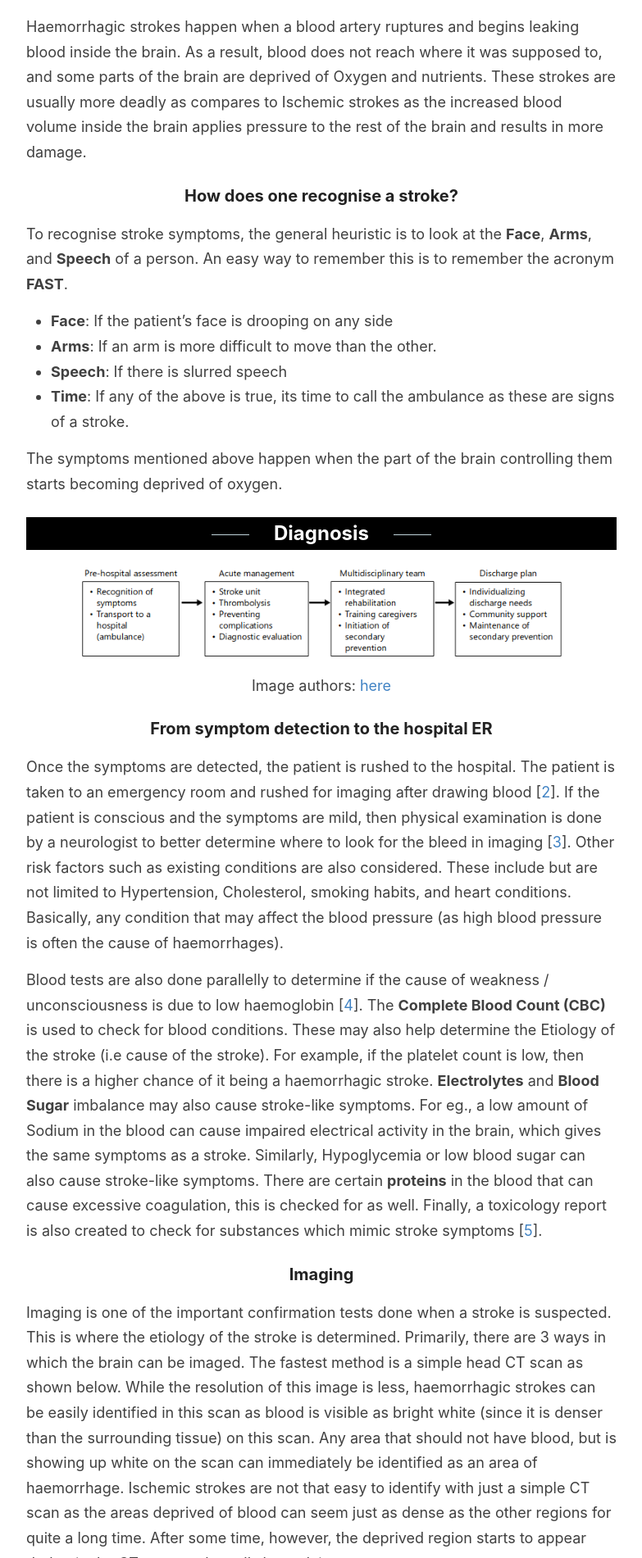
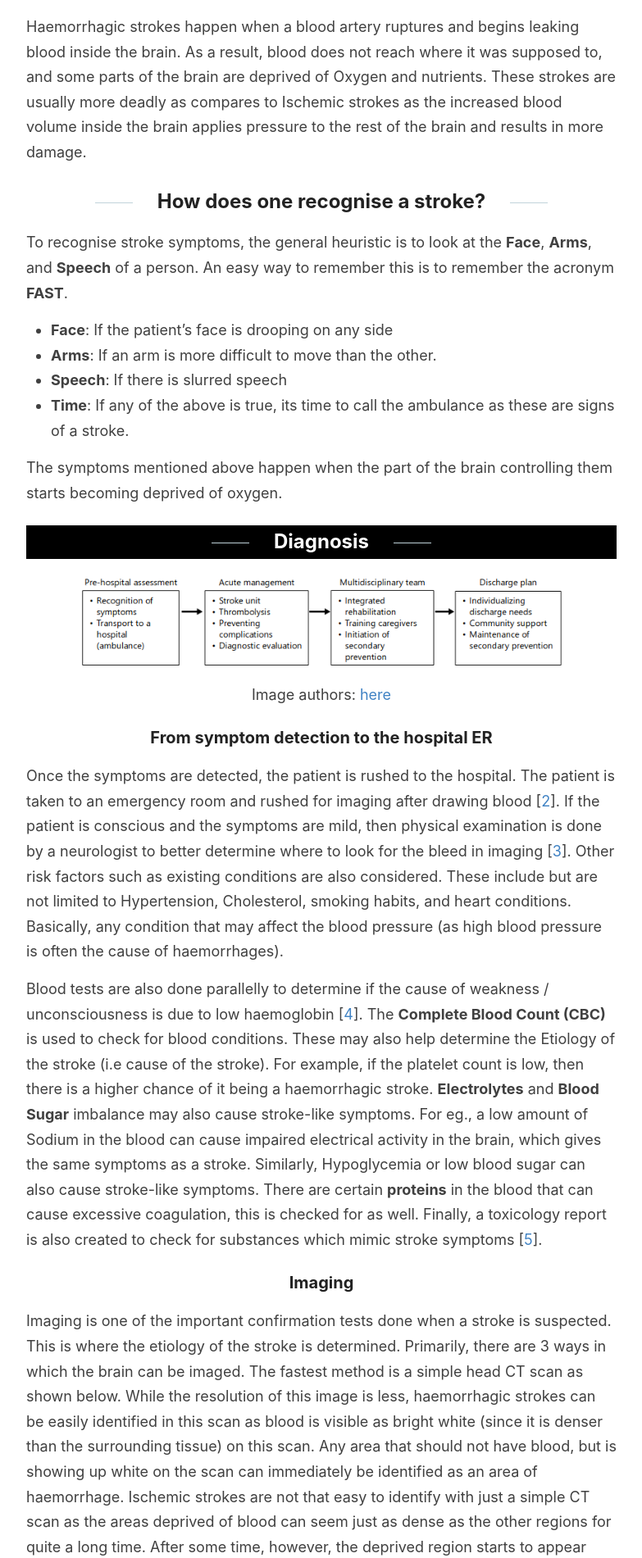
Before and after one commit to CodeSeeker99/codeseeker99.github.io, a Jekyll site: the page built from _posts/2021-02-04-how-is-a-stroke-treated.md, in a window 1280 px wide. Shown: the part 1020-2921 px from the top of the page at 82% size, without its empty margins (248-1031 px from the left). Built offline with Jekyll 4.4.1, drawn with Linux system fonts in a browser that asks for light colours; our own code applies the rules of GitHub Pages for plain Markdown files.

```diff
--- a/_posts/2021-02-04-how-is-a-stroke-treated.md
+++ b/_posts/2021-02-04-how-is-a-stroke-treated.md
@@ -18,7 +18,7 @@ Ischemic strokes are caused when a blood vessel gets blocked off due to some kin
 <h3 style="text-align:left">Haemorrhagic:</h3>
 Haemorrhagic strokes happen when a blood artery ruptures and begins leaking blood inside the brain. As a result, blood does not reach where it was supposed to, and some parts of the brain are deprived of Oxygen and nutrients. These strokes are usually more deadly as compares to Ischemic strokes as the increased blood volume inside the brain applies pressure to the rest of the brain and results in more damage.
 
-### How does one recognise a stroke?
+## How does one recognise a stroke?
 
 To recognise stroke symptoms, the general heuristic is to look at the **Face**, **Arms**, and **Speech** of a person. An easy way to remember this is to remember the acronym **FAST**.
   - **Face**:   If the patient's face is drooping on any side
```
